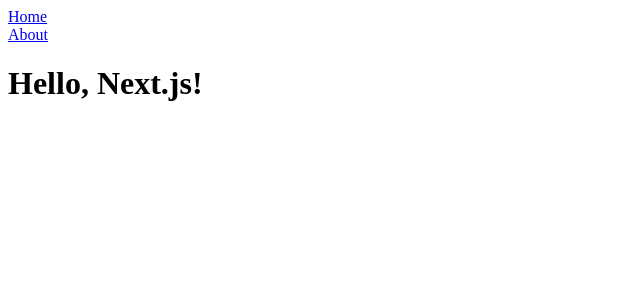
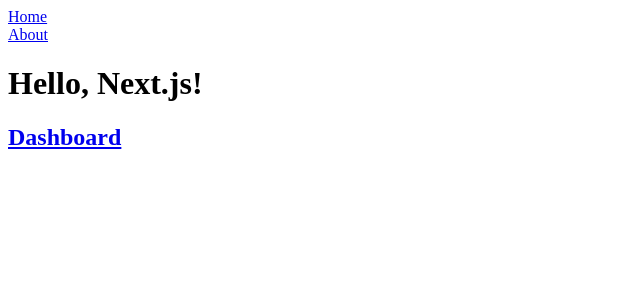
Before and after one commit to pyoja/NEXT-DOC, a Next.js app: page / in a window 1280 px wide. Shown: the top 300 px of the page, without its empty margins (0-640 px from the left). Built offline with nearby package versions, Linux system fonts and the light colour scheme.

Commit message:
React Fragment (<>...</>)

```diff
--- a/app/page.tsx
+++ b/app/page.tsx
@@ -1,9 +1,17 @@
 import type { Metadata } from "next";
+import Link from "next/link";
 
 export const metadata: Metadata = {
   title: "NEXT.JS 공식문서 따라하기",
 };
 
 export default function Page() {
-  return <h1>Hello, Next.js!</h1>;
+  return (
+    <>
+      <h1>Hello, Next.js!</h1>
+      <h2>
+        <Link href="/dashboard">Dashboard</Link>
+      </h2>
+    </>
+  );
 }
```
